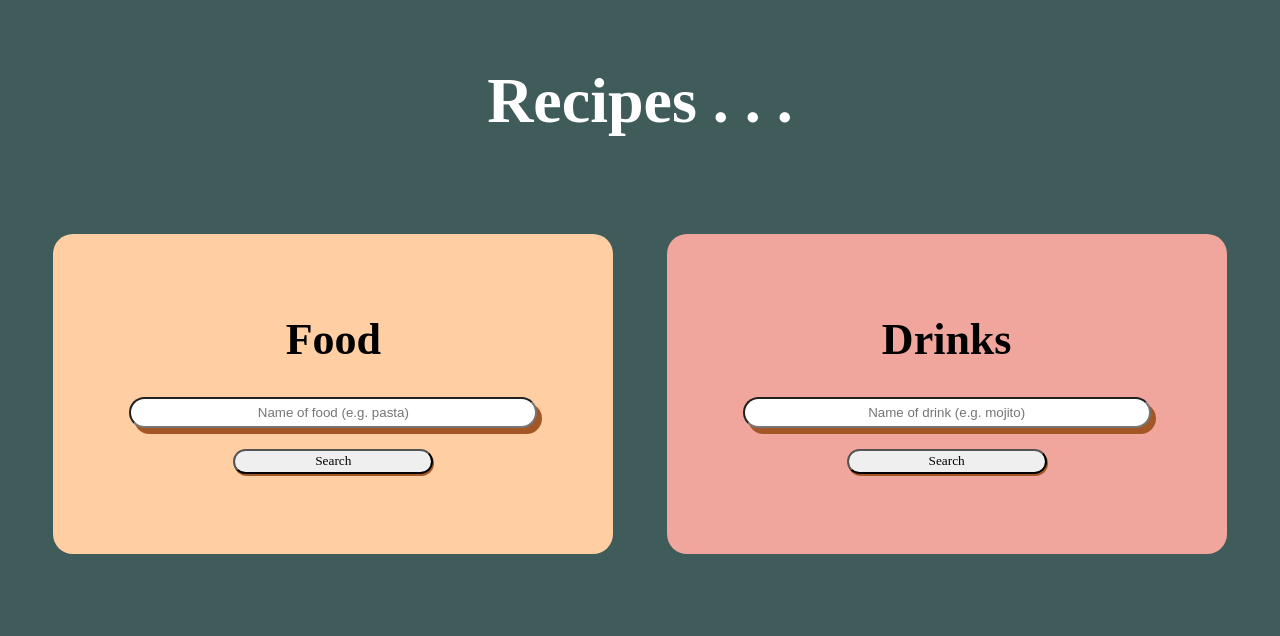
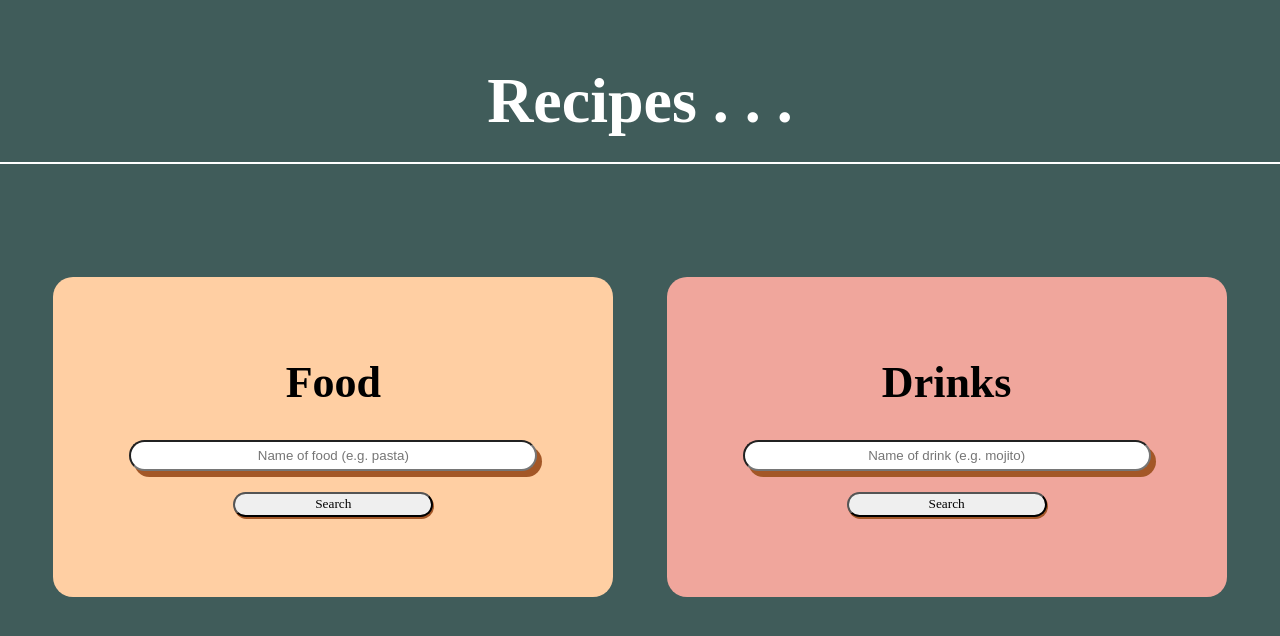
Before and after one commit to michellewongi/recipes, a React (Create React App) app: page / in a window 1280 px wide. Shown: the top 636 px of the page. Built offline with nearby package versions, Linux system fonts and the light colour scheme; a web font is replaced by a local one.

Commit message:
updating layout

```diff
--- a/src/App.css
+++ b/src/App.css
@@ -9,6 +9,12 @@ html {
   background-color: #405c5a;
   font-family: "Kalam", cursive;
   font-size: 16px;
+}
+
+hr {
+  border: 1px solid white;
+  margin-top: 2rem;
+  width: 100vw;
 }
 
 input {
--- a/src/containers/Home.js
+++ b/src/containers/Home.js
@@ -54,6 +54,7 @@ function Home() {
     // have the UI be interactive
     <main className="App">
       <h1 className="logo">Recipes . . .</h1>
+      <hr />
       <section className="search-section">
         <section className="food-section">
           <h1 className="food-title">Food</h1>
```
